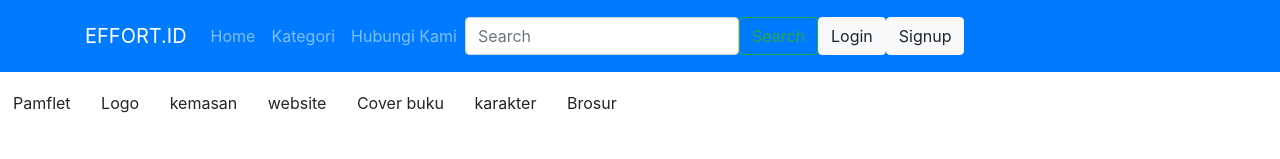
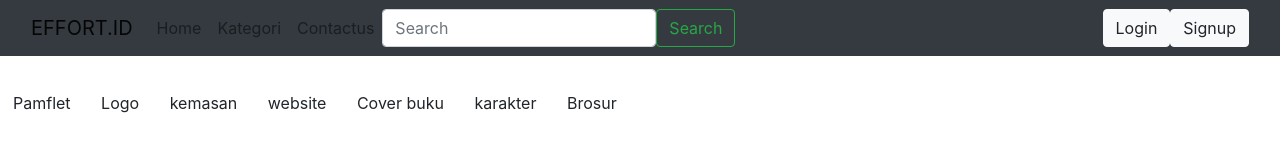
Before and after one commit to egrietqalbi/UASWEBDESAIN, a plain HTML site: page pencarian1.html in a window 1280 px wide. Shown: the top 159 px of the page. Drawn offline with nearby package versions, Linux system fonts and the light colour scheme.

Commit message:
Update pencarian1.html

```diff
--- a/pencarian1.html
+++ b/pencarian1.html
@@ -34,30 +34,29 @@
   </head>
   <body>
      <!-- Navbar -->
-  <nav class="navbar navbar-expand-lg bg-primary navbar-dark py-3 fixed-top">
-    <div class="container">
-      <a href="#" class="navbar-brand">EFFORT.ID</a>
-
-      <button class="navbar-toggler" type="button" data-bs-toggle="collapse" data-bs-target="#navmenu">
+  <nav class="navbar fixed-top navbar-expand-lg navbar-light bg-dark">
+    <div class="container-fluid">
+        <a class="navbar-brand" href="#">EFFORT.ID</a>
+        <button class="navbar-toggler" type="button" data-toggle="collapse" data-target="#collapsibleNavbar">
             <span class="navbar-toggler-icon"></span>
         </button>
-
-      <div class="collapse navbar-collapse" id="navmenu">
-        <ul class="navbar-nav ms-auto">
+        <div class="collapse navbar-collapse" id="collapsibleNavbar">
+            <ul class="navbar-nav">
                 <li class="nav-item">
-            <a href="halutama.html#home" class="nav-link">Home</a>
+                    <a class="nav-link" href="#home"> Home</a>
                 </li>
                 <li class="nav-item">
-            <a href="halutama.html#kategori" class="nav-link">Kategori</a>
+                    <a class="nav-link" href="#kategori">Kategori</a>
                 </li>
                 <li class="nav-item">
-            <a href="halutama.html#hub" class="nav-link">Hubungi Kami</a>
+                    <a class="nav-link" href="#hub">Contactus</a>
                 </li>
             </ul>
             <form class="d-flex">
                 <input class="form-control me-2" type="search" placeholder="Search" aria-label="Search">
-          <a href="pencarian1.html" class="btn btn-outline-success" >Search</a>
+                <a href="pencarian1.html" class="btn btn-outline-success" type="submit">Search </a>
               </form>
+          </div>
           <a href="login.html" class="btn btn-light">Login</a>
           <a href="signup.html" class="btn btn-light">Signup</a>
       </div>
```
Lines whose indentation alone changed are shown as unchanged.
